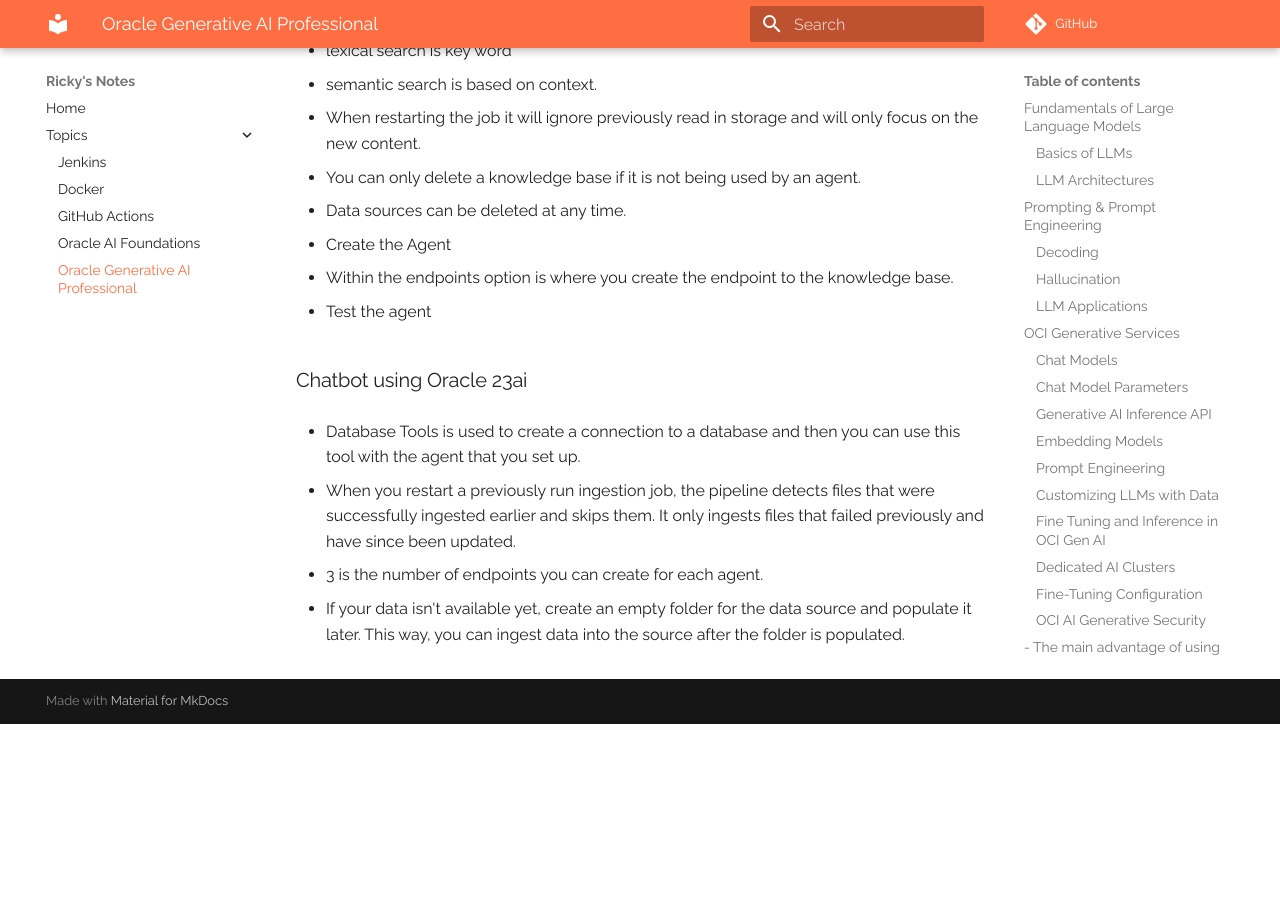
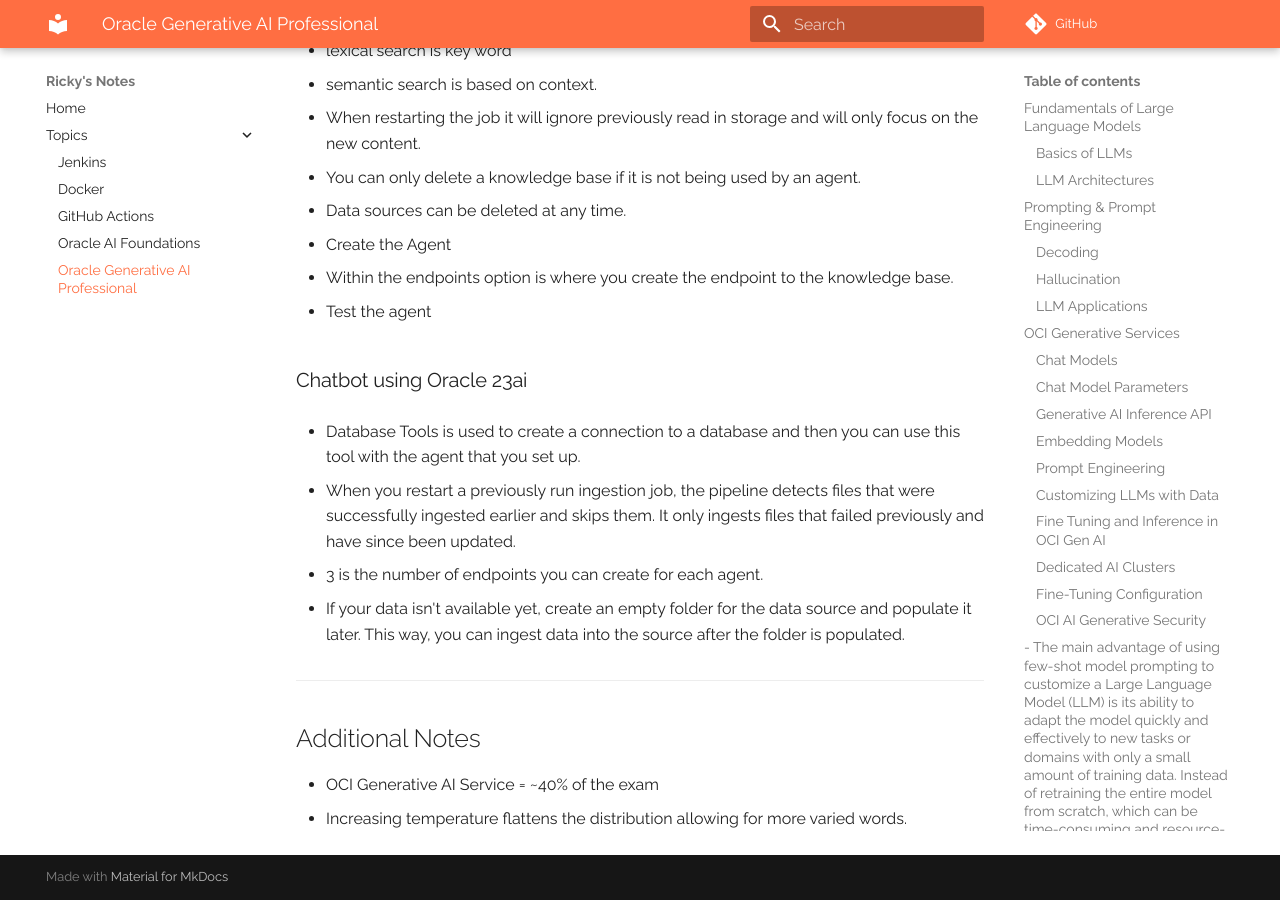
Before and after one commit to riczaman/notes-repo, an MkDocs documentation site: the page built from docs/topics/genAI.md, in a window 1280 px wide and 900 px high, scrolled down 13861 px. Built offline with MkDocs 1.6.1 and Material for MkDocs 9.7.7, drawn with Linux system fonts in a browser that asks for light colours; comment, search, counter and statistics services are not loaded; before the commit the page ends 14585 px from its top, so only the background shows below that.

Commit message:
finished ai professional prep module

```diff
--- a/docs/topics/genAI.md
+++ b/docs/topics/genAI.md
@@ -487,3 +487,8 @@
 - 3 is the number of endpoints you can create for each agent.
 
 - If your data isn't available yet, create an empty folder for the data source and populate it later. This way, you can ingest data into the source after the folder is populated.
+
+---
+##Additional Notes
+- OCI Generative AI Service = ~40% of the exam
+- Increasing temperature flattens the distribution allowing for more varied words.
```
